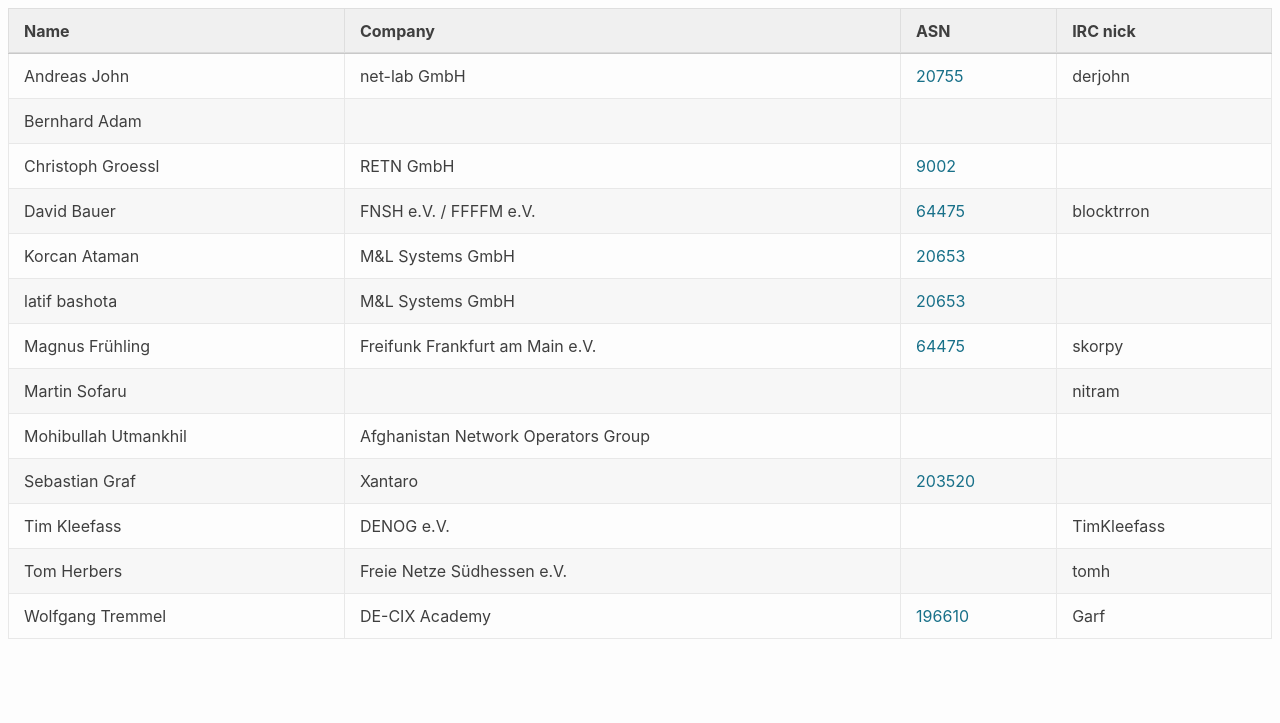
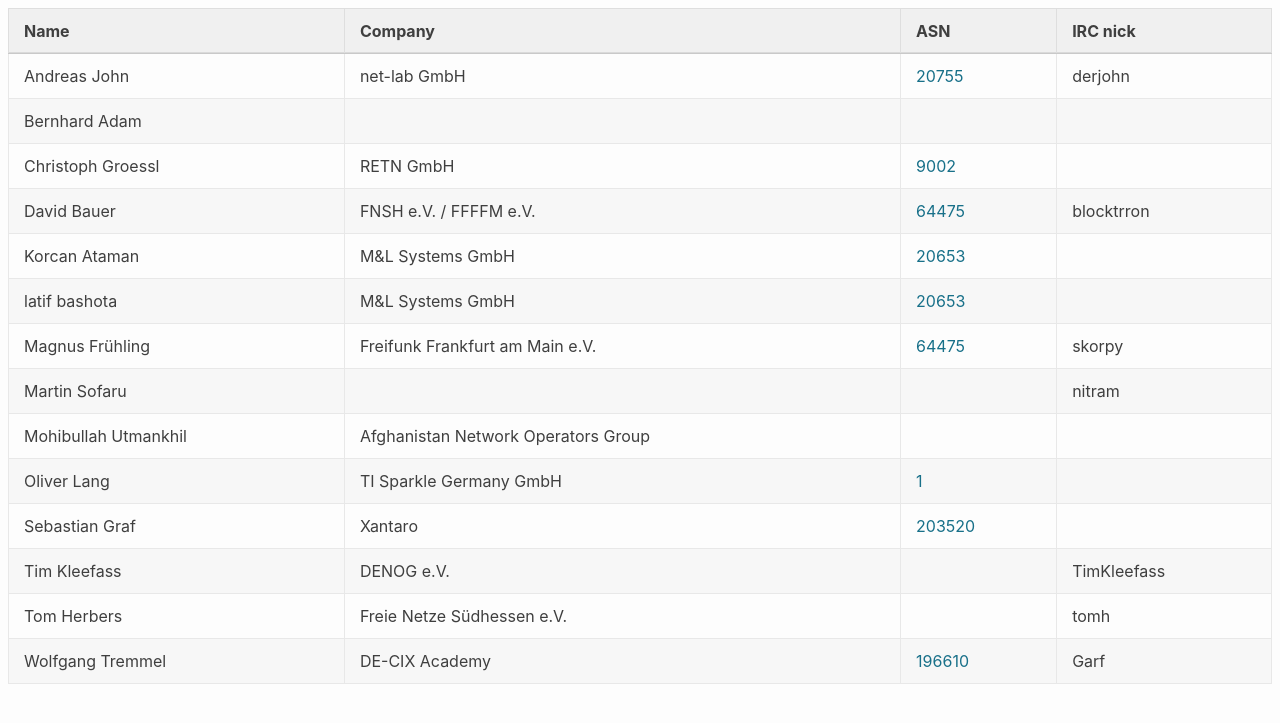
Before and after one commit to denog/pretix-attendeelist, a Jekyll site: the page built from meetup2024_01/index.markdown, in a window 1280 px wide. Shown: the top 723 px of the page. Built offline with Jekyll 4.4.1, drawn with Linux system fonts in a browser that asks for light colours.

Commit message:
Latest data: Thu Dec  7 14:10:04 UTC 2023

```diff
--- a/_data/attendees_denog_meetup_2024_01.json
+++ b/_data/attendees_denog_meetup_2024_01.json
@@ -54,6 +54,12 @@
     "asn": null
   },
   {
+    "name": "Oliver Lang",
+    "company": "TI Sparkle Germany GmbH",
+    "irc": null,
+    "asn": "1"
+  },
+  {
     "name": "Sebastian Graf",
     "company": "Xantaro",
     "irc": null,
```
